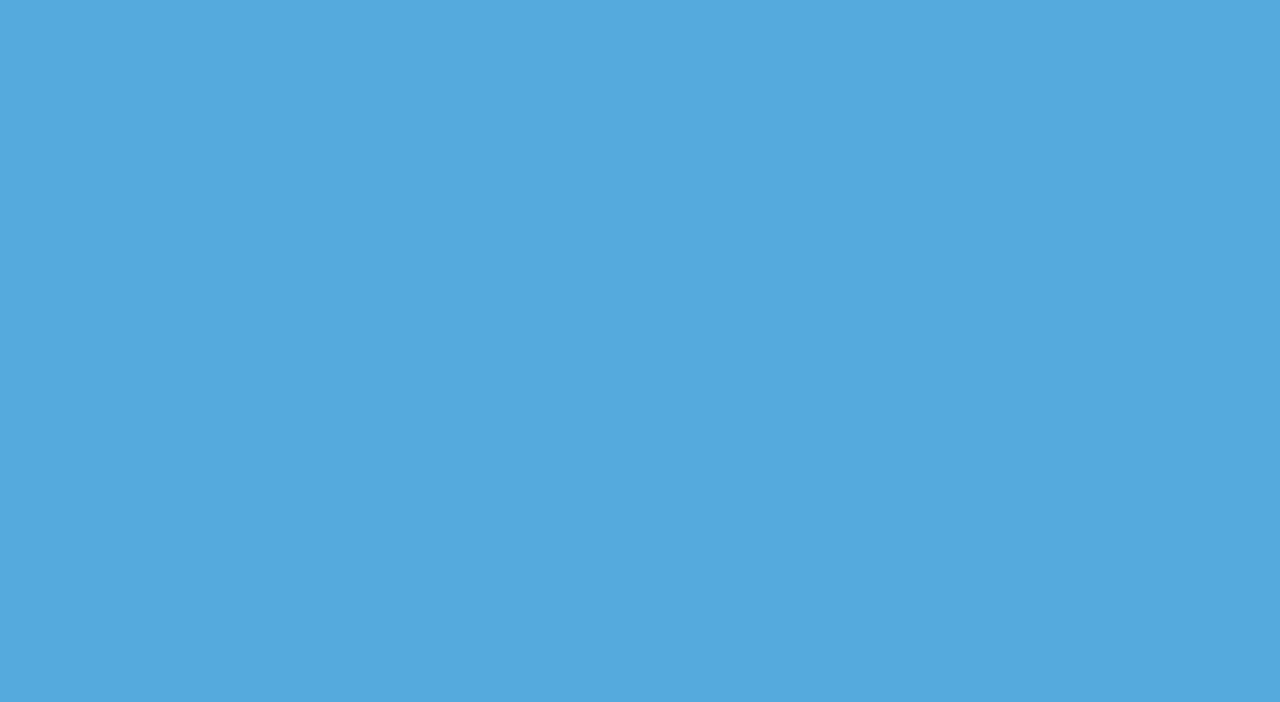
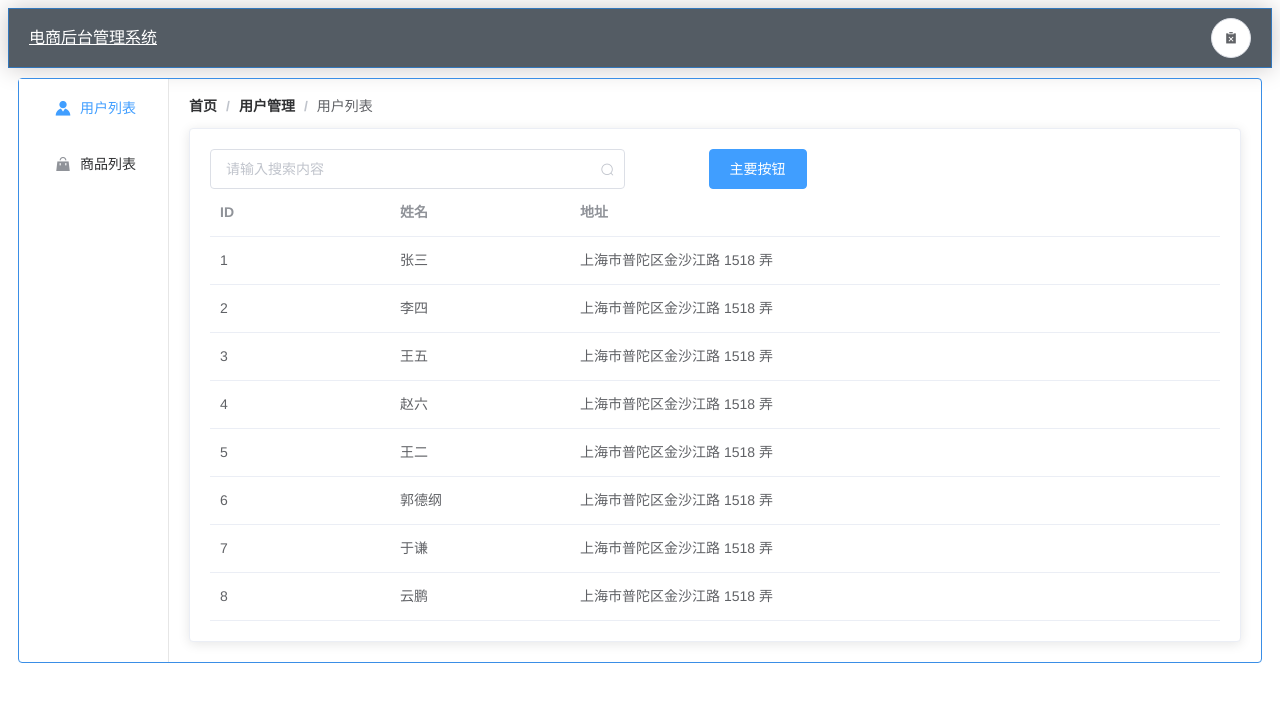
Before and after one commit to yuyu-king/mall, a Vue app: page /userlist in a window 1280 px wide. Shown: the top 702 px of the page. Built offline with nearby package versions, Linux system fonts and the light colour scheme.

Commit message:
no message

```diff
--- a/package.json
+++ b/package.json
@@ -44,8 +44,10 @@
       "parser": "babel-eslint"
     },
     "rules": {
-      "space-before-function-paren": 0
-    }
+      "space-before-function-paren": 0,
+			"vue/script-indent": ["error", 2, {"baseIndent": 1}]
+    },
+	"overrides": [ { "files": ["*.vue"], "rules": { "indent": "off" } } ]
   },
   "browserslist": [
     "> 1%",
--- a/src/App.vue
+++ b/src/App.vue
@@ -5,9 +5,6 @@
 </template>
 
 <style>
-  body {
-    background-color: #55aadd;
-  }
   #app {
     font-family: Avenir, Helvetica, Arial, sans-serif;
     -webkit-font-smoothing: antialiased;
--- /dev/null
+++ b/src/assets/common.css
@@ -0,0 +1,41 @@
+@charset "utf-8";
+*{
+    margin:0; padding:0;
+    }
+body, div, dl, dt, dd, ul, ol, li, h1, h2, h3, h4, h5, h6, pre, code, form, fieldset, legend, input, button, textarea, p, blockquote, th, td { margin: 0; padding: 0;  font-family: "微软雅黑"; }
+fieldset, img { border: 0; }
+ul, ol, li { list-style: none; font-family:'Microsoft YaHei'; }
+
+/* remember to define focus styles! */
+:focus { outline: 0; }
+address, caption, cite, code, dfn, em, strong, th, var, optgroup { font-style: normal; font-weight: normal; }
+h1, h2, h3, h4, h5, h6 { font-size: 100%; font-weight: normal; }
+abbr, acronym { border: 0; font-variant: normal; }
+input, button, textarea, select, optgroup, option { font-family: inherit; font-size: inherit; font-style: inherit; font-weight: inherit; background-color: #fff; border: none;}
+code, kbd, samp, tt { font-size: 100%; }
+a{text-decoration:none;}
+a:hover{
+    text-decoration: none;
+}
+/*@purpose To enable resizing for IE */
+/*@branch For IE6-Win, IE7-Win */
+input, button, textarea{ *font-size: 100%;}
+ol, ul { list-style: none; }
+
+/* tables still need 'cellspacing="0"' in the markup */
+table,tr,td { border-collapse: collapse; border-spacing: 0; margin:0;padding:0;}
+caption, th { text-align: left; }
+sup, sub { font-size: 100%; vertical-align: baseline; }
+
+/* remember to highlight anchors and inserts somehow! */
+blockquote, q { quotes: none; }
+blockquote:before, blockquote:after, q:before, q:after { content: ''; content: none; }
+
+/**Common Css**/
+.fr { float: right; *display: inline;}
+.fl { float: left; *display: inline;}
+/*文本超出显示省略号*/
+.ehn, .otw, .tow { text-overflow: ellipsis; overflow: hidden; white-space: nowrap; }
+/*清除浮动*/
+.clearfix { clear: both; *zoom:1;}
+.clearfix:after { display: block; clear: both; content: "\0020"; visibility: hidden; height: 0; }
--- a/src/main.js
+++ b/src/main.js
@@ -5,6 +5,8 @@ import ElementUI from 'element-ui'
 import 'element-ui/lib/theme-chalk/index.css'
 import axios from 'axios'
 import './mock'
+
+// import './assets/common.css'
 
 Vue.use(ElementUI)
 Vue.config.productionTip = false
--- a/src/router/index.js
+++ b/src/router/index.js
@@ -6,8 +6,24 @@ Vue.use(VueRouter)
 const routes = [
   {
     path: '/',
+    redirect: {
+      name: 'Login'
+    }
+  },
+  {
+    path: '/login',
     name: 'Login',
     component: () => import('../views/Login.vue')
+  },
+  {
+    path: '/home',
+    name: 'Home',
+    component: () => import('../views/Home.vue'),
+    children: [{
+      path: '/userlist',
+      name: 'UserList',
+      component: () => import('../views/UserList.vue')
+    }]
   }
 ]
 
--- /dev/null
+++ b/src/views/Home.vue
@@ -0,0 +1,72 @@
+<template>
+  <el-container class="container">
+    <el-header>
+      <router-link to="/home" class="brand">电商后台管理系统</router-link>
+      <el-button icon="el-icon-s-release" circle @click="logout"></el-button>
+    </el-header>
+    <el-container class="sec">
+      <el-aside width="150px">
+        <el-menu default-active="userlist" :unique-opened="true"
+          router>
+          <el-menu-item index="userlist">
+            <i class="el-icon-s-custom"></i>
+            <span slot="title">用户列表</span>
+          </el-menu-item>
+          <el-menu-item index="#">
+            <i class="el-icon-s-goods"></i>
+            <span slot="title">商品列表</span>
+          </el-menu-item>
+        </el-menu>
+      </el-aside>
+      <el-main>
+        <router-view></router-view>
+      </el-main>
+    </el-container>
+  </el-container>
+</template>
+
+<script>
+  export default {
+    methods: {
+      logout() {
+        sessionStorage.removeItem('token')
+        this.$router.push('/login')
+      }
+    }
+  }
+</script>
+
+<style scoped="scoped">
+  .container {
+    height: 600px;
+  }
+  .el-header {
+    border: 1px solid #3377bb;
+    box-shadow: 0 0 25px #cac6c6;
+    display: flex;
+    justify-content: space-between;
+    align-items: center;
+    background-color: #545c64;
+    color: #fff;
+    text-align: center;
+    line-height: 60px;
+  }
+  .el-aside {
+    border-right: solid 1px #e6e6e6;
+  }
+  .el-menu {
+    border-right: none;
+  }
+  .brand{
+    color: #fff;
+  }
+  .brand:hover {
+    cursor: pointer;
+    color: #e2e2e2;
+  }
+  .sec {
+    margin: 10px;
+    border-radius: 4px;
+    border: 1px solid #3A8EE6 ;
+  }
+</style>
--- a/src/views/Login.vue
+++ b/src/views/Login.vue
@@ -55,7 +55,7 @@ export default {
             return this.$message.error('用户或密码输入错误!!!')
           }
           sessionStorage.setItem('token', res.result.apikey)
-        this.$router.push('/loginx')
+          this.$router.push('/home')
         })
       },
       reset() {
--- /dev/null
+++ b/src/views/UserList.vue
@@ -0,0 +1,57 @@
+<template>
+  <div>
+    <el-breadcrumb separator="/">
+      <el-breadcrumb-item :to="{ path: '/home' }">首页</el-breadcrumb-item>
+      <el-breadcrumb-item :to="{ path: '/userlist' }">用户管理</el-breadcrumb-item>
+      <el-breadcrumb-item>用户列表</el-breadcrumb-item>
+    </el-breadcrumb>
+    <el-card class="box-card">
+      <el-row :gutter="10">
+        <el-col :span="10">
+          <el-input placeholder="请输入搜索内容" suffix-icon="el-icon-search"></el-input>
+        </el-col>
+        <el-col :span="6">
+          <el-button type="primary">主要按钮</el-button>
+        </el-col>
+      </el-row>
+      <el-table :data="tableData.userList" style="width: 100%">
+        <el-table-column prop="id" label="ID" width="180">
+        </el-table-column>
+        <el-table-column prop="username" label="姓名" width="180">
+        </el-table-column>
+        <el-table-column prop="address" label="地址">
+        </el-table-column>
+      </el-table>
+    </el-card>
+  </div>
+</template>
+
+<script>
+  export default {
+    data() {
+      return {
+        tableData: {
+          userList: []
+        }
+      }
+    },
+    created() {
+      this.getUserList()
+    },
+    methods: {
+      async getUserList() {
+        const {
+          data: res
+        } = await this.$axios.post('/getUserList', {})
+        console.log(res)
+        this.tableData.userList = res
+      }
+    }
+  }
+</script>
+
+<style>
+  .box-card {
+    margin-top: 15px;
+  }
+</style>
```
Lines whose indentation alone changed are shown as unchanged.
